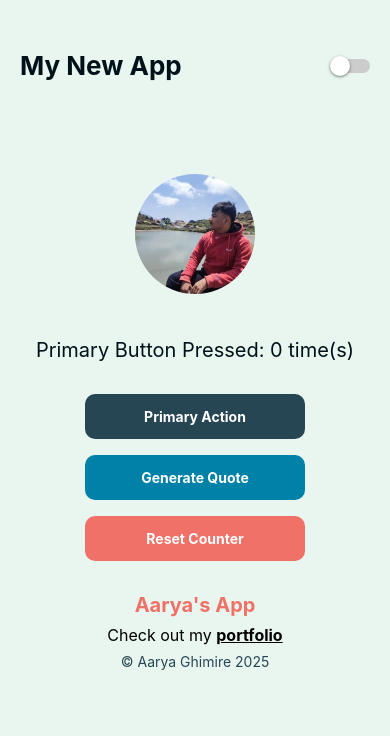
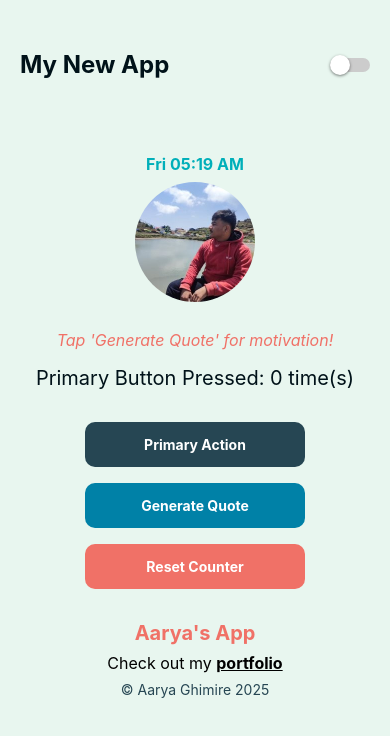
Before and after one commit to aarya-ghimire/LearningNative, a React Native app: screen / in a window 390 px wide. Shown: the top 736 px of the page. Built offline with nearby package versions, Linux system fonts and the light colour scheme.

Commit message:
final touch

```diff
--- a/App.js
+++ b/App.js
@@ -17,13 +17,25 @@ export default function App() {
   const [counter, setCounter] = useState(0);
   const [quote, setQuote] = useState("");
   const [emoji, setEmoji] = useState("");
+  const [currentDateTime, setCurrentDateTime] = useState("");
   const progressAnim = useRef(new Animated.Value(0)).current;
   const scaleAnim = useRef(new Animated.Value(1)).current;
 
   useEffect(() => {
+    const updateDateTime = () => {
+      const now = new Date();
+      const options = { weekday: "short", hour: "2-digit", minute: "2-digit" };
+      setCurrentDateTime(now.toLocaleDateString(undefined, options));
+    };
+    updateDateTime();
+    const interval = setInterval(updateDateTime, 60000);
+    return () => clearInterval(interval);
+  }, []);
+
+  useEffect(() => {
     Animated.sequence([
       Animated.timing(scaleAnim, {
-        toValue: 1.1,
+        toValue: 1.2,
         duration: 200,
         useNativeDriver: true,
       }),
@@ -75,7 +87,7 @@ export default function App() {
   const resetCounter = useCallback(() => {
     setCounter(0);
     setEmoji("");
-    progressAnim.setValue(0); // Reset animation
+    progressAnim.setValue(0);
   }, []);
 
   return (
@@ -101,15 +113,15 @@ export default function App() {
           thumbColor={isDarkMode ? "#0081a7" : "#fff"}
         />
       </View>
+      <Text style={styles.dateTimeText}>{currentDateTime}</Text>
       <Image source={require("./assets/me.jpg")} style={styles.profileImage} />
-
       <Text
         style={[
           styles.quote,
           isDarkMode ? styles.textAccentDark : styles.textAccentLight,
         ]}
       >
-        {quote}
+        {quote || "Tap 'Generate Quote' for motivation!"}
       </Text>
       <Animated.Text
         style={[
@@ -179,7 +191,7 @@ const styles = StyleSheet.create({
   // Move the top bar to the top of the screen
   topBar: {
     position: "absolute",
-    top: 40, // Adjust as needed for spacing from the top
+    top: 40,
     left: 0,
     right: 0,
     flexDirection: "row",
@@ -234,4 +246,28 @@ const styles = StyleSheet.create({
   portfolioLink: { fontWeight: "bold", textDecorationLine: "underline" },
   footerDark: { color: "#fed9b7" },
   footerLight: { color: "#264653" },
+
+  dateTimeText: {
+    fontSize: 16,
+    fontWeight: "bold",
+    marginVertical: 8,
+    color: "#00afb9",
+  },
+  header: {
+    fontSize: 24,
+    fontWeight: "bold",
+  },
+  quote: {
+    fontSize: 16,
+    fontStyle: "italic",
+    marginVertical: 8,
+  },
+  counterText: {
+    fontSize: 20,
+    marginVertical: 8,
+  },
+  emojiText: {
+    fontSize: 40,
+    marginVertical: 8,
+  },
 });
```
